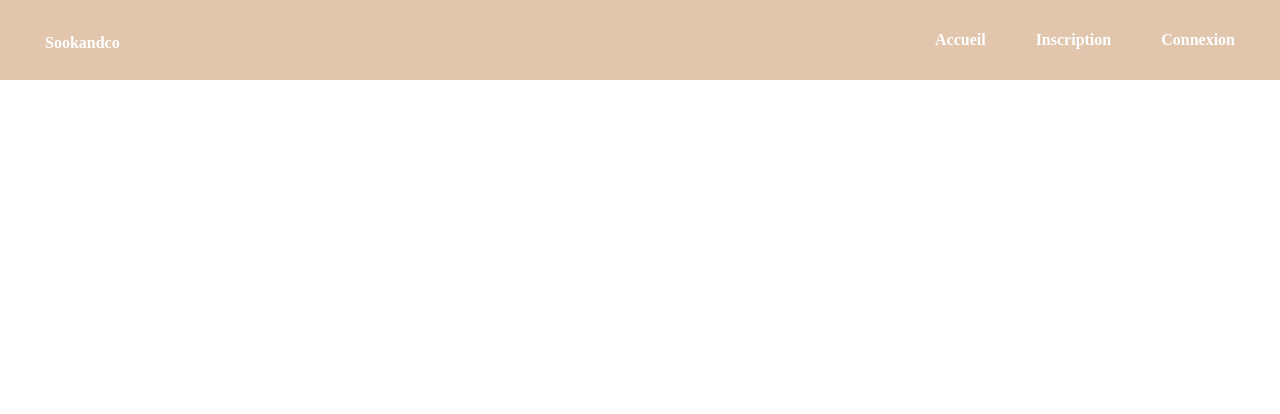
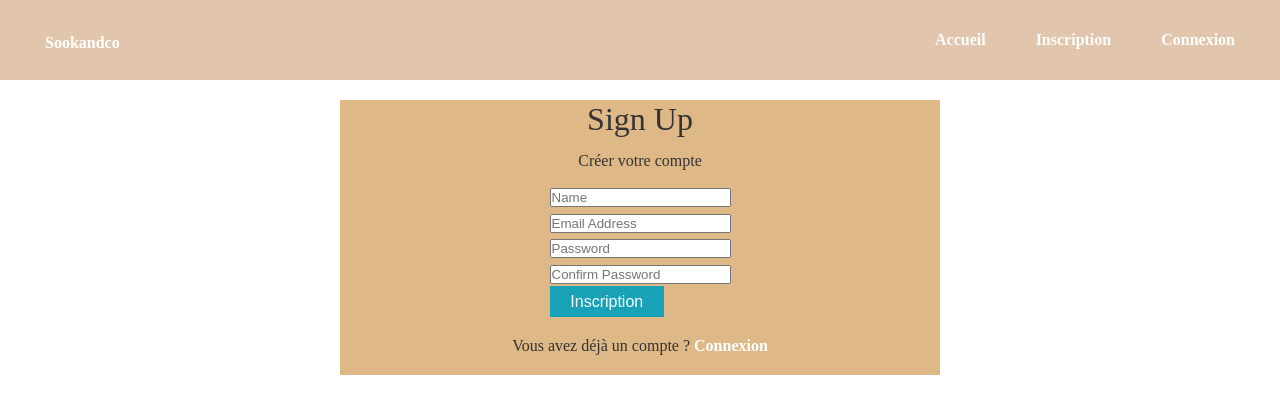
Before and after one commit to sabri5club/mern01, a React (Create React App) app in the folder client/: page / in a window 1280 px wide. Shown: the top 414 px of the page. Built offline with nearby package versions, Linux system fonts and the light colour scheme; no server answers.

Commit message:
envois du login

```diff
--- a/client/src/App.js
+++ b/client/src/App.js
@@ -34,7 +34,7 @@ const App = () => {
     <Router>
     <div className="App">
     <Header></Header>
-    <Route path="/"  />
+    <Route path="/" exact component={Inscription}  />
     <Route path="/Fournisseurs" exact component={Fournisseurs}/>
     <Route path="/Strategie" exact component={Strategie}/>
     <Route path="/Commande" exact component={Commande}/>
```
